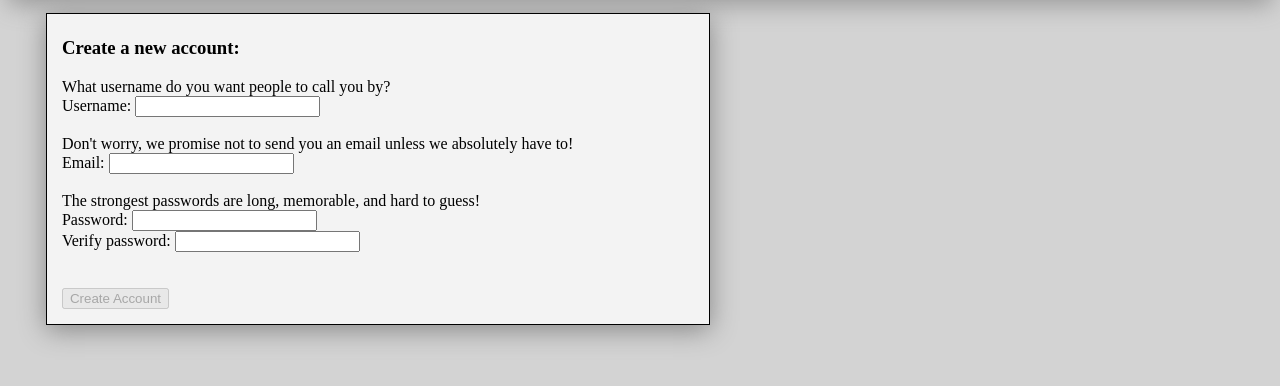
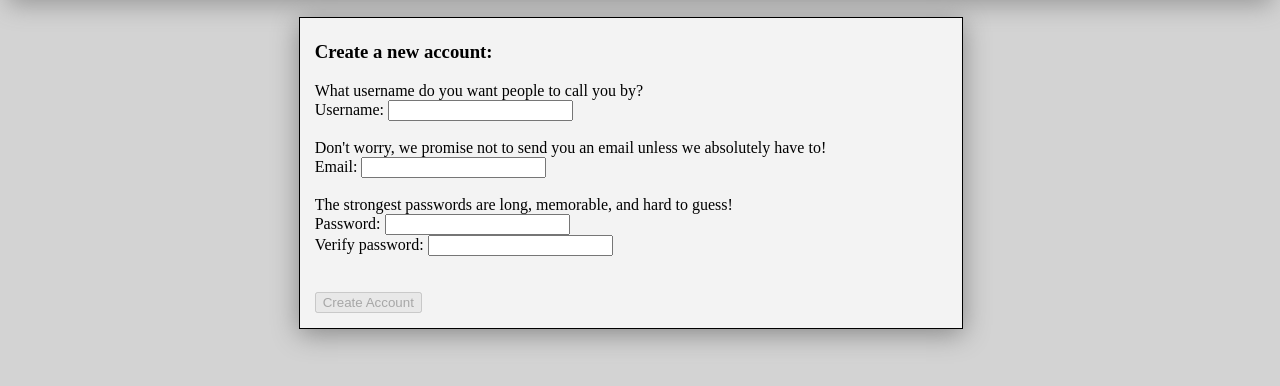
Before and after one commit to ThomasGagne/team2-ups-cs455, a PHP site: page /register.php in a window 1280 px wide. Shown: the part 60-446 px from the top of the page. Run offline with PHP 8.4, Linux system fonts and the light colour scheme.

Commit message:
Centered a bunch of things to make them look prettier.

```diff
--- a/css/basic.css
+++ b/css/basic.css
@@ -25,6 +25,8 @@ div.content-center {
     padding-top: 5px;
     padding-right: 15px;
     padding-bottom: 15px;
+
+    margin-bottom: 15px;
 
     box-shadow: 0px 5px 25px #888888;
 
--- a/generalFunctions.php
+++ b/generalFunctions.php
@@ -16,7 +16,7 @@ function clean_input($data) {
     return $data;
 }
 
-// Returns True if an input (e.g. a textbox input) is good.
+// Returns True if an input (e.g. a textbox input) is a non-empty string.
 // INPUT: What is hoped to be a string.
 // OUPUT: True if the argument's not an empty string.
 function inputted_properly($var) {
--- a/login.php
+++ b/login.php
@@ -85,7 +85,7 @@ function correct_credentials($username, $password) {
         <?php include("header.php"); ?>
         <?php include("noscript.html"); ?>
 
-        <div class="content">
+        <div class="content-center">
             <h3>Log in to an existing account:</h3>
 
             <form method="post" action="login.php">
--- a/register.php
+++ b/register.php
@@ -94,7 +94,7 @@ if ($_SERVER["REQUEST_METHOD"] == "POST") {
         <?php include("header.php"); ?>
         <?php include("noscript.html"); ?>
 
-        <div class="content">
+        <div class="content-center">
 
             <h3>Create a new account:</h3>
             <form method="post" action="register.php">
--- a/searchHelp.php
+++ b/searchHelp.php
@@ -17,7 +17,7 @@ require "generalFunctions.php";
         <?php include("header.php"); ?>
         <?php include("noscript.html"); ?>
 
-        <div class="content">
+        <div class="content-center">
             <h2>Searching</h2>
             <ul>
                 <li><h3>Basics</h3></li>
```
